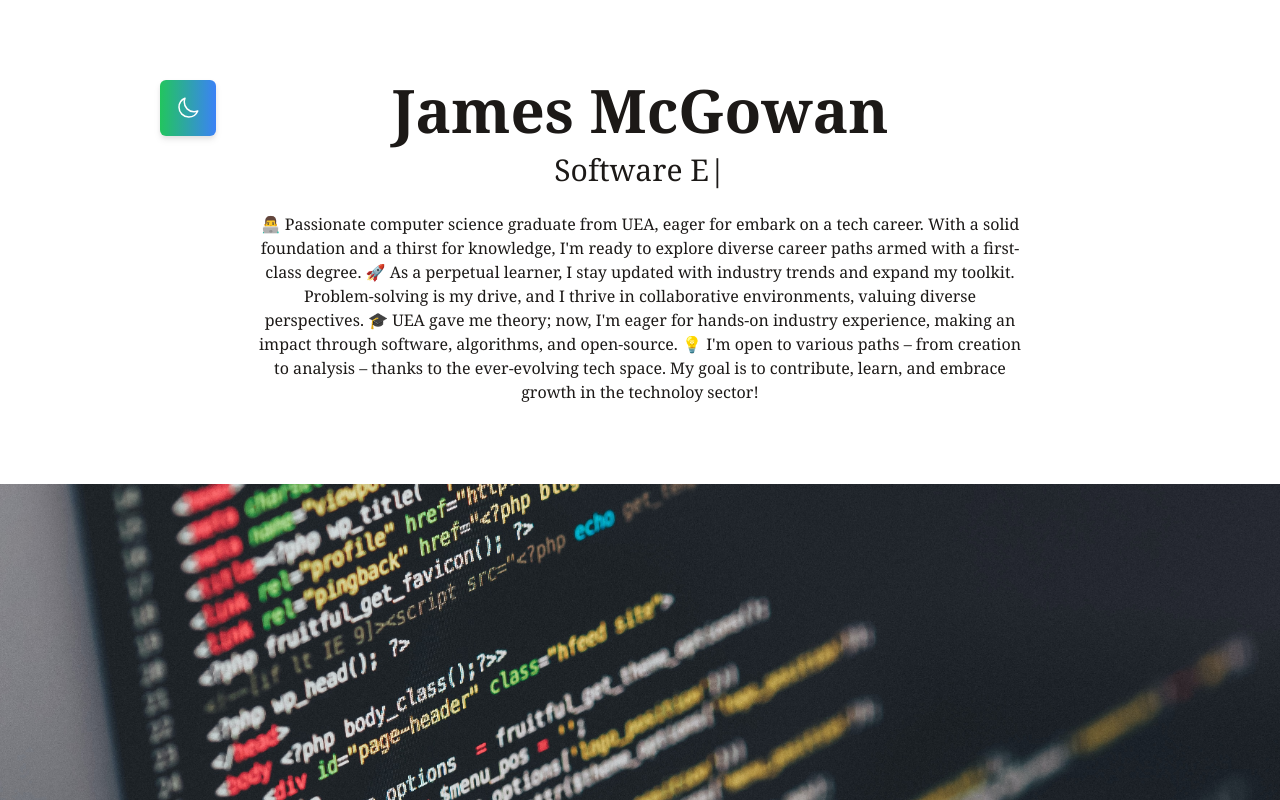
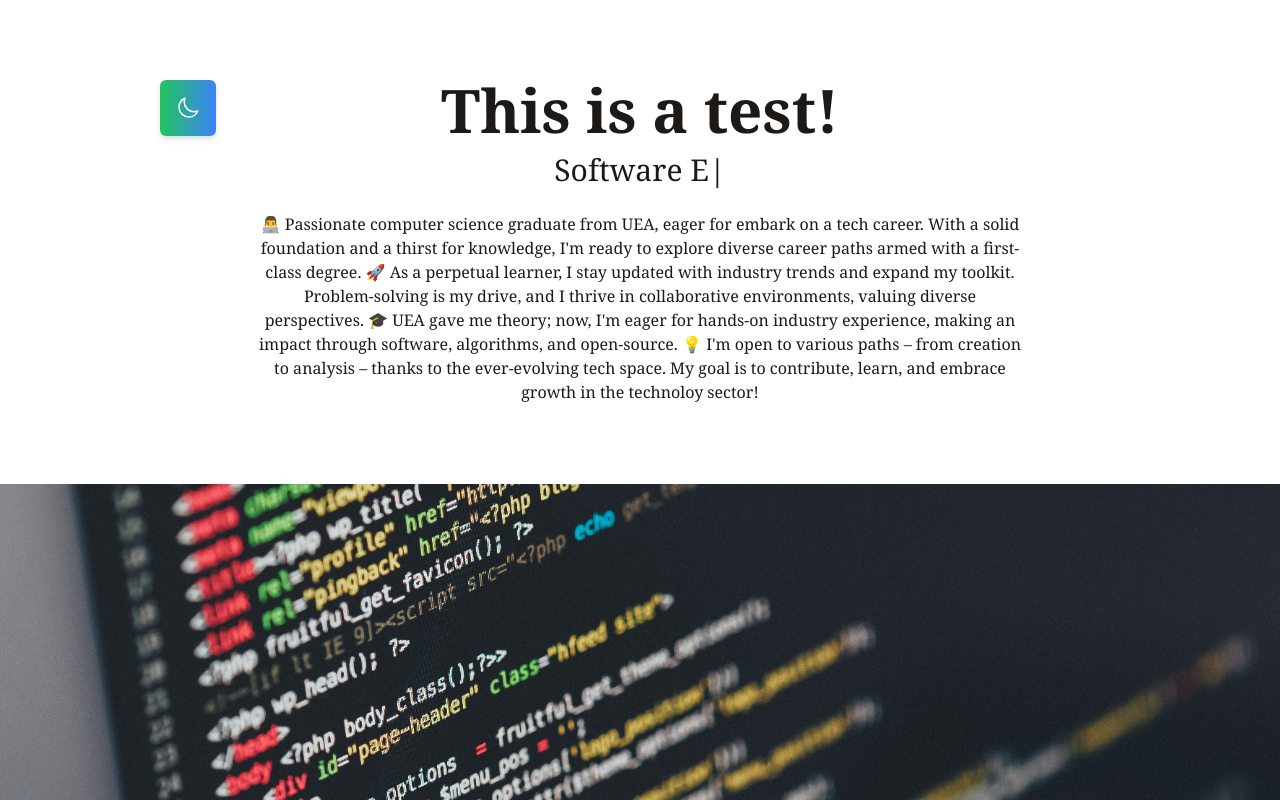
Before and after one commit to JamesMcG13/JamesMcG13.github.io, a React (Vite) app: page / in a window 1280 px wide. Shown: the top 800 px of the page. Built offline with nearby package versions, Linux system fonts and the light colour scheme; a web font is replaced by a local one.

Commit message:
testing hostinger

```diff
--- a/src/components/Intro.jsx
+++ b/src/components/Intro.jsx
@@ -4,7 +4,7 @@ import Typed from "react-typed";
 function Intro(){
     return (
         <div className="flex items-center justify center flex-col text-center pt-20 pb-20">
-            <h1 className="text-4xl md:text-6xl mb-2 md:mb-3 font-bold bg-clip-text text-stone-900 dark:text-white">James McGowan</h1>
+            <h1 className="text-4xl md:text-6xl mb-2 md:mb-3 font-bold bg-clip-text text-stone-900 dark:text-white">This is a test!</h1>
             <Typed className="text-base md:text-3xl mb-6 font-medium text-stone-900 dark:text-white"
                 strings={["Computer Science Graduate", "Software Engineer", "Data Scientist", "Web Developer", "Data Analyst"]}
                 typeSpeed={120}
```
